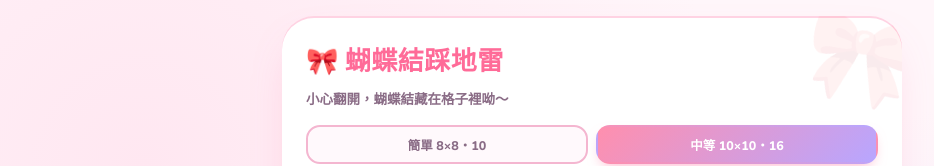
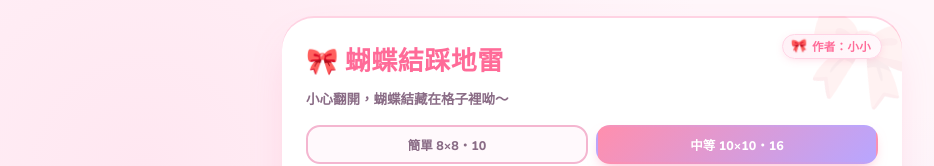
Before and after one commit to annie971116-oss/game, a plain HTML site: page index.html in a window 1280 px wide. Shown: the top 166 px of the page, without its empty margins (48-982 px from the left). Drawn offline with nearby package versions, Linux system fonts and the light colour scheme.

Commit message:
feat: add delicate author badge '小小' with bowknot to top-right corner

```diff
--- a/css/style.css
+++ b/css/style.css
@@ -79,6 +79,51 @@ body {
   opacity: 0.08;
   transform: rotate(12deg);
   pointer-events: none;
+}
+
+/* 遊戲右上角作者小標籤 */
+.author-tag {
+  position: absolute;
+  top: 18px;
+  right: 20px;
+  display: inline-flex;
+  align-items: center;
+  gap: 5px;
+  background: linear-gradient(135deg, rgba(255, 240, 246, 0.95), rgba(255, 249, 252, 0.95));
+  border: 1.5px solid #FFD4E5;
+  border-radius: 20px;
+  padding: 3px 10px 3px 8px;
+  font-family: 'Nunito', sans-serif;
+  font-size: 11.5px;
+  font-weight: 800;
+  color: var(--pink-deep);
+  box-shadow: 0 2px 8px -2px rgba(255, 107, 152, 0.25);
+  user-select: none;
+  z-index: 5;
+  transition: transform .15s ease, box-shadow .15s ease;
+  backdrop-filter: blur(4px);
+}
+
+.author-tag:hover {
+  transform: translateY(-1px) scale(1.02);
+  box-shadow: 0 4px 12px -2px rgba(255, 107, 152, 0.35);
+}
+
+.author-bow {
+  font-size: 13px;
+  line-height: 1;
+  display: inline-block;
+  animation: bowBob 3.5s ease-in-out infinite;
+}
+
+@keyframes bowBob {
+  0%, 100% { transform: rotate(0deg); }
+  25% { transform: rotate(-7deg); }
+  75% { transform: rotate(7deg); }
+}
+
+.author-name {
+  letter-spacing: 0.3px;
 }
 
 h1 {
--- a/js/ui/HUD.js
+++ b/js/ui/HUD.js
@@ -26,6 +26,10 @@ export class HUD {
   mount() {
     this.root.innerHTML = `
       <div class="game-card">
+        <div class="author-tag" title="遊戲作者：小小">
+          <span class="author-bow">🎀</span>
+          <span class="author-name">作者：小小</span>
+        </div>
         <h1>🎀 蝴蝶結踩地雷</h1>
         <p class="subtitle">小心翻開，蝴蝶結藏在格子裡呦～</p>
 
```
